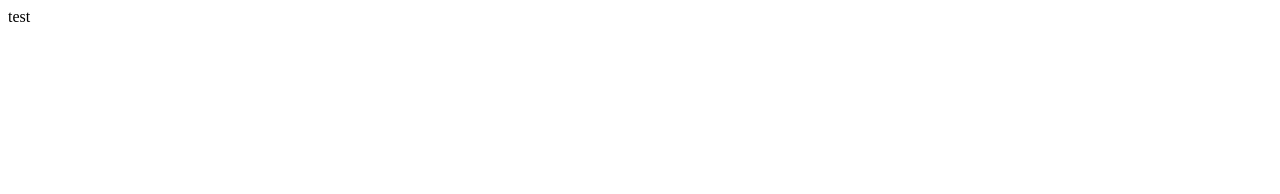
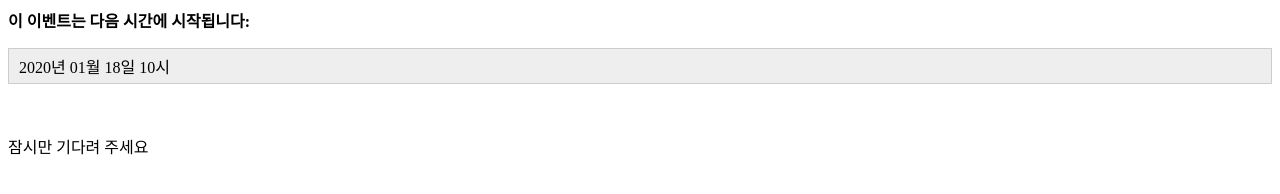
Before and after one commit to Blackcats4567/ppouqqurun-gameserver, a plain HTML site: page gameevent/index.html in a window 1280 px wide. Drawn offline with Linux system fonts and the light colour scheme.

Commit message:
Update index.html

```diff
--- a/gameevent/index.html
+++ b/gameevent/index.html
@@ -1 +1,7 @@
-<p>test</P>
+<p><strong>이 이벤트는 다음 시간에 시작됩니다:</strong></p>
+
+<div style="background:#eee;border:1px solid #ccc;padding:5px 10px;">2020년 01월 18일 10시</div>
+
+<p>&nbsp;</p>
+
+<p>잠시만 기다려 주세요</p>
```
